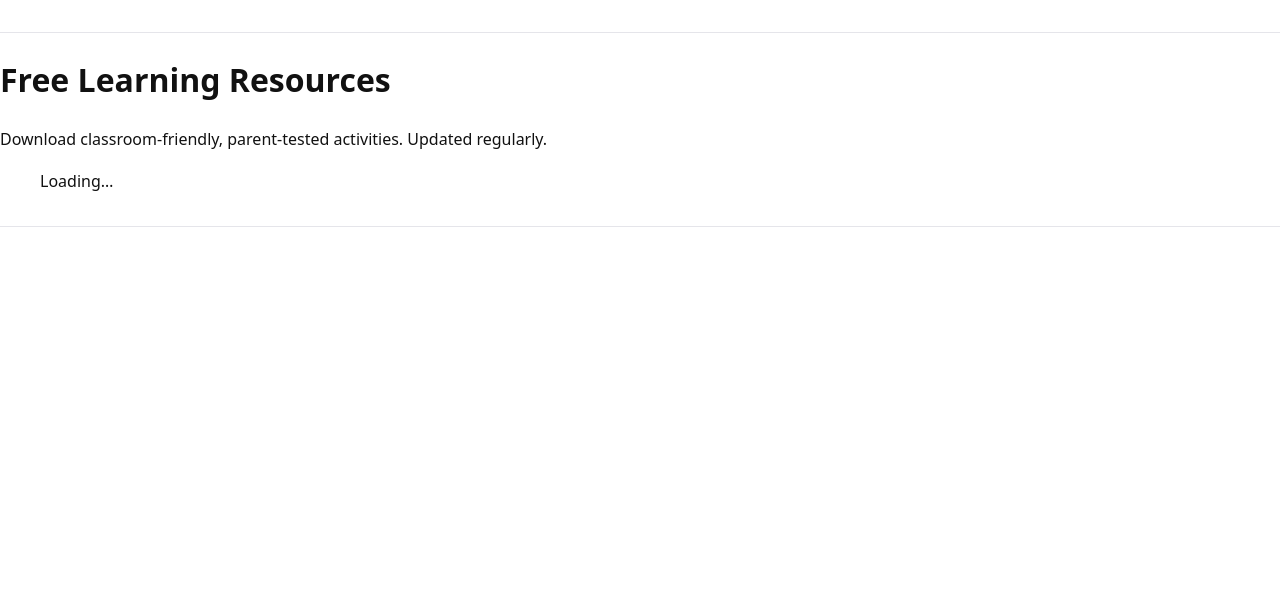
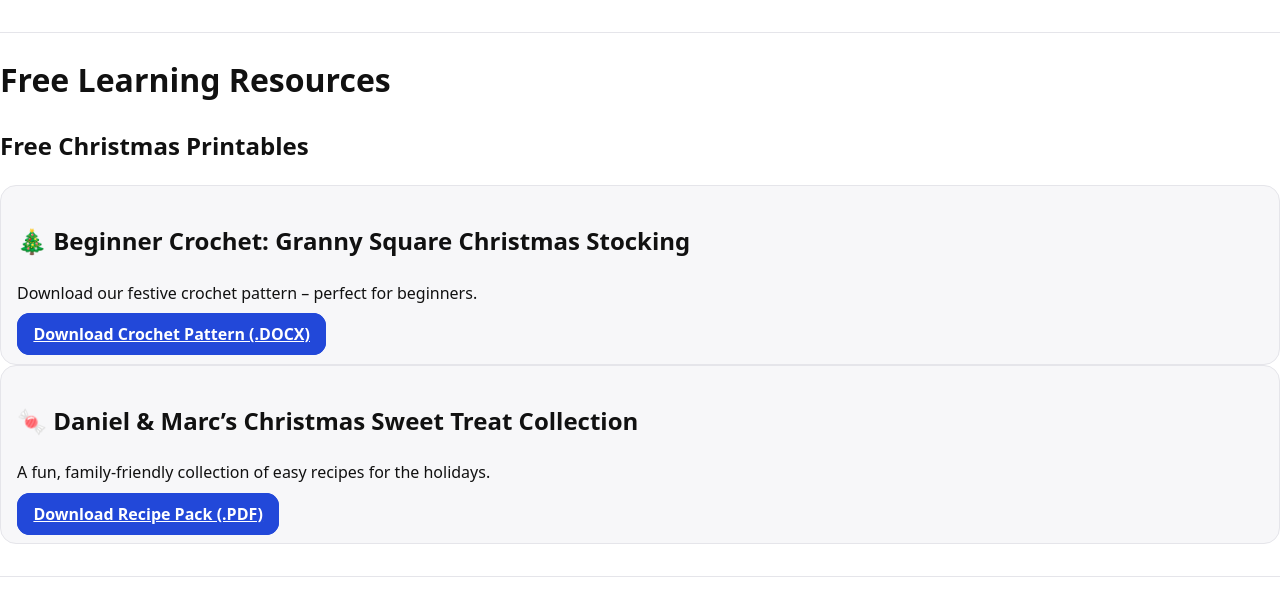
Before and after one commit to StephShobiye/learnwithoutlimitscic.github.io, a Jekyll site: the page resources.en.html, which Jekyll copies as it is, in a window 1280 px wide. Shown: the top 616 px of the page. Built offline with Jekyll 4.4.1, drawn with Linux system fonts in a browser that asks for light colours.

Commit message:
Update resources.en.html

```diff
--- a/resources.en.html
+++ b/resources.en.html
@@ -10,8 +10,25 @@
 
 <main id="main" tabindex="-1" class="container">
   <h1>Free Learning Resources</h1>
-  <p>Download classroom-friendly, parent-tested activities. Updated regularly.</p>
-  <ul id="resources-list">Loading…</ul>
+<section class="downloads">
+  <h1>Free Christmas Printables</h1>
+
+  <article class="card">
+    <h2>🎄 Beginner Crochet: Granny Square Christmas Stocking</h2>
+    <p>Download our festive crochet pattern – perfect for beginners.</p>
+    <a class="btn primary" href="/downloads/Beginner_Crochet__Granny_Square_Christmas_Stocking_LWL.docx" download>
+      Download Crochet Pattern (.DOCX)
+    </a>
+  </article>
+
+  <article class="card">
+    <h2>🍬 Daniel &amp; Marc’s Christmas Sweet Treat Collection</h2>
+    <p>A fun, family-friendly collection of easy recipes for the holidays.</p>
+    <a class="btn primary" href="/downloads/Daniel &amp; Marc’s Christmas Sweet Treat Collection for Learn Without Limits CIC.pdf" download>
+      Download Recipe Pack (.PDF)
+    </a>
+  </article>
+</section>
 </main>
 
 <footer class="site-footer" role="contentinfo">
```
